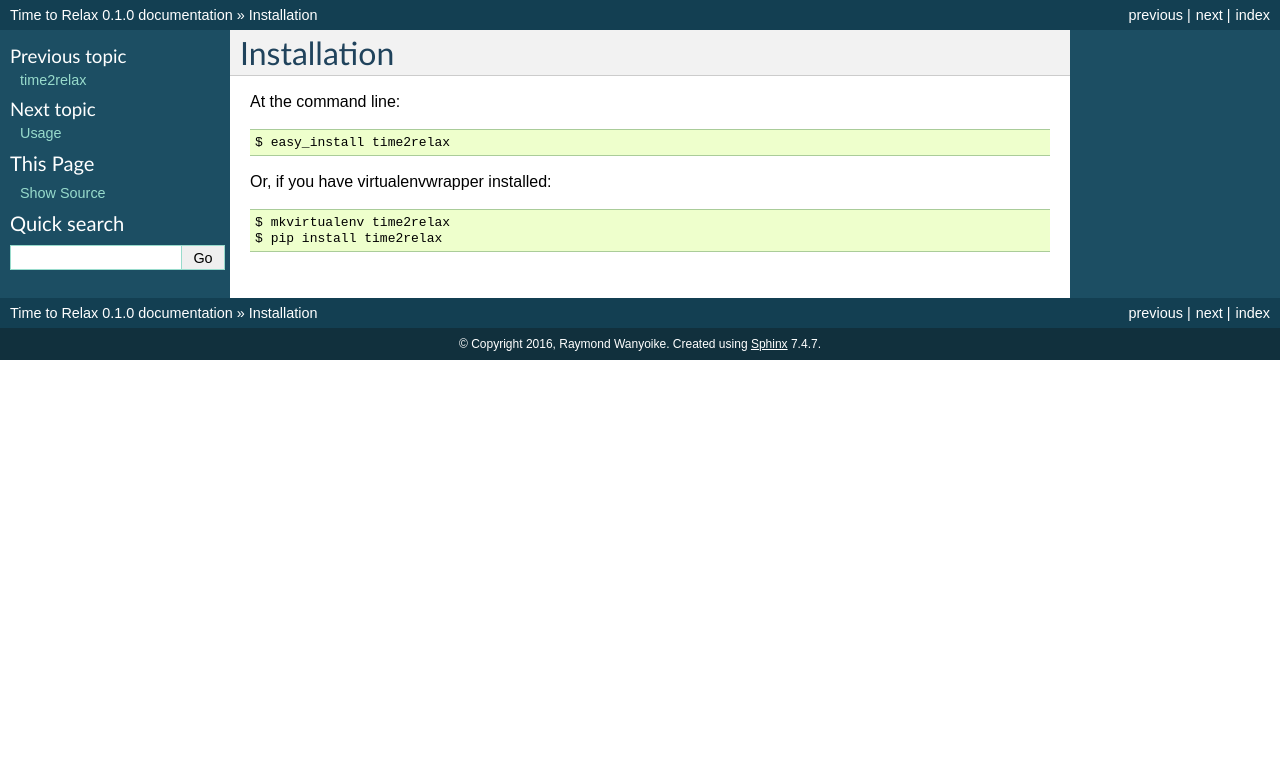
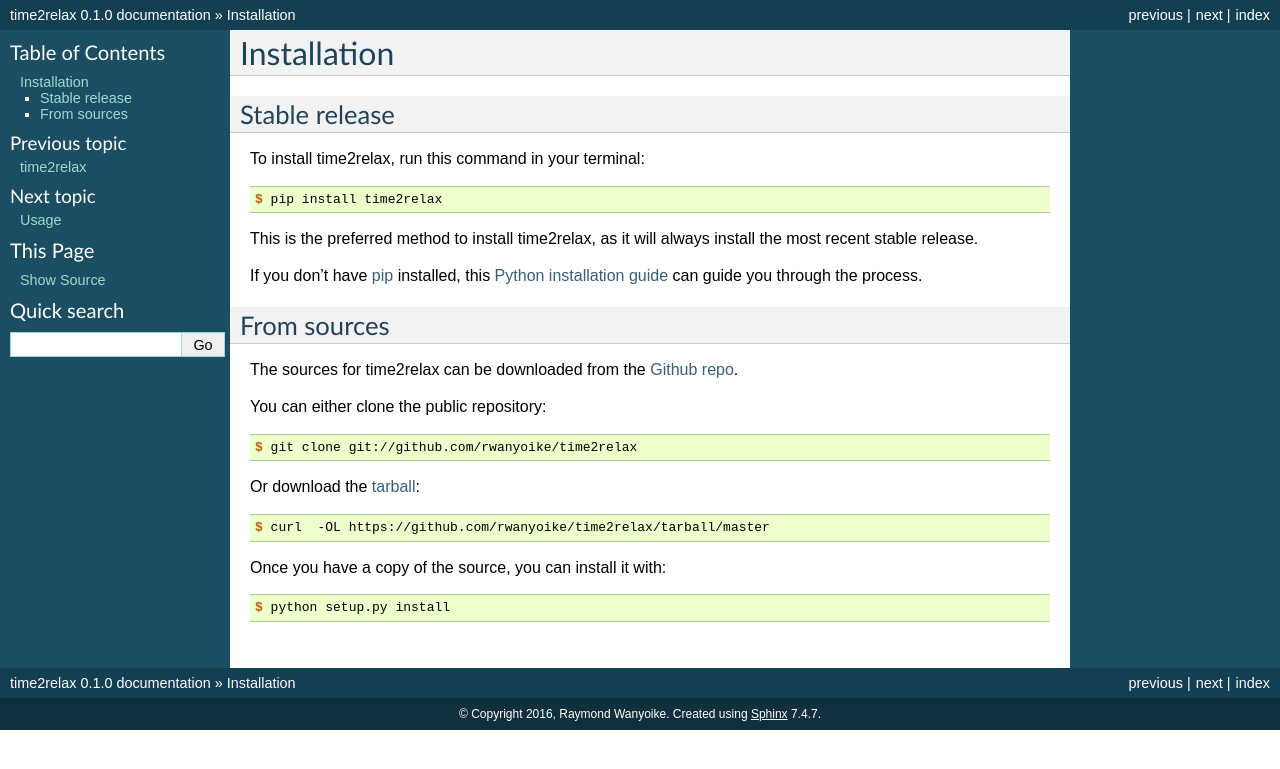
Before and after one commit to rwanyoike/time2relax-python-driver, a Sphinx documentation site: the page built from docs/installation.rst, in a window 1280 px wide. Shown: the top 769 px of the page. Built offline with Sphinx 7.4.7, drawn with Linux system fonts in a browser that asks for light colours.

Commit message:
docs: format code

```diff
--- a/docs/conf.py
+++ b/docs/conf.py
@@ -55,7 +55,7 @@
 master_doc = 'index'
 
 # General information about the project.
-project = u'Time to Relax'
+project = u'time2relax'
 copyright = u'2016, Raymond Wanyoike'
 
 # The version info for the project you're documenting, acts as replacement
@@ -209,7 +209,7 @@
 # [howto/manual]).
 latex_documents = [
     ('index', 'time2relax.tex',
-     u'Time to Relax Documentation',
+     u'time2relax Documentation',
      u'Raymond Wanyoike', 'manual'),
 ]
 
@@ -240,7 +240,7 @@
 # (source start file, name, description, authors, manual section).
 man_pages = [
     ('index', 'time2relax',
-     u'Time to Relax Documentation',
+     u'time2relax Documentation',
      [u'Raymond Wanyoike'], 1)
 ]
 
@@ -255,7 +255,7 @@
 #  dir menu entry, description, category)
 texinfo_documents = [
     ('index', 'time2relax',
-     u'Time to Relax Documentation',
+     u'time2relax Documentation',
      u'Raymond Wanyoike',
      'time2relax',
      'One line description of project.',
--- a/docs/index.rst
+++ b/docs/index.rst
@@ -3,7 +3,7 @@
    You can adapt this file completely to your liking, but it should at least
    contain the root `toctree` directive.
 
-Welcome to Time to Relax's documentation!
+Welcome to time2relax's documentation!
 ======================================
 
 Contents:
--- a/docs/installation.rst
+++ b/docs/installation.rst
@@ -4,11 +4,48 @@
 Installation
 ============
 
-At the command line::
 
-    $ easy_install time2relax
+Stable release
+--------------
 
-Or, if you have virtualenvwrapper installed::
+To install time2relax, run this command in your terminal:
 
-    $ mkvirtualenv time2relax
+.. code-block:: console
+
     $ pip install time2relax
+
+This is the preferred method to install time2relax, as it will always install the most recent stable release.
+
+If you don't have `pip`_ installed, this `Python installation guide`_ can guide
+you through the process.
+
+.. _pip: https://pip.pypa.io
+.. _Python installation guide: http://docs.python-guide.org/en/latest/starting/installation/
+
+
+From sources
+------------
+
+The sources for time2relax can be downloaded from the `Github repo`_.
+
+You can either clone the public repository:
+
+.. code-block:: console
+
+    $ git clone git://github.com/rwanyoike/time2relax
+
+Or download the `tarball`_:
+
+.. code-block:: console
+
+    $ curl  -OL https://github.com/rwanyoike/time2relax/tarball/master
+
+Once you have a copy of the source, you can install it with:
+
+.. code-block:: console
+
+    $ python setup.py install
+
+
+.. _Github repo: https://github.com/rwanyoike/time2relax
+.. _tarball: https://github.com/rwanyoike/time2relax/tarball/master
--- a/docs/usage.rst
+++ b/docs/usage.rst
@@ -2,6 +2,6 @@
 Usage
 =====
 
-To use Time to Relax in a project::
+To use time2relax in a project::
 
     import time2relax
```
Also changed, not shown: CONTRIBUTING.rst (+7 -7 lines).
